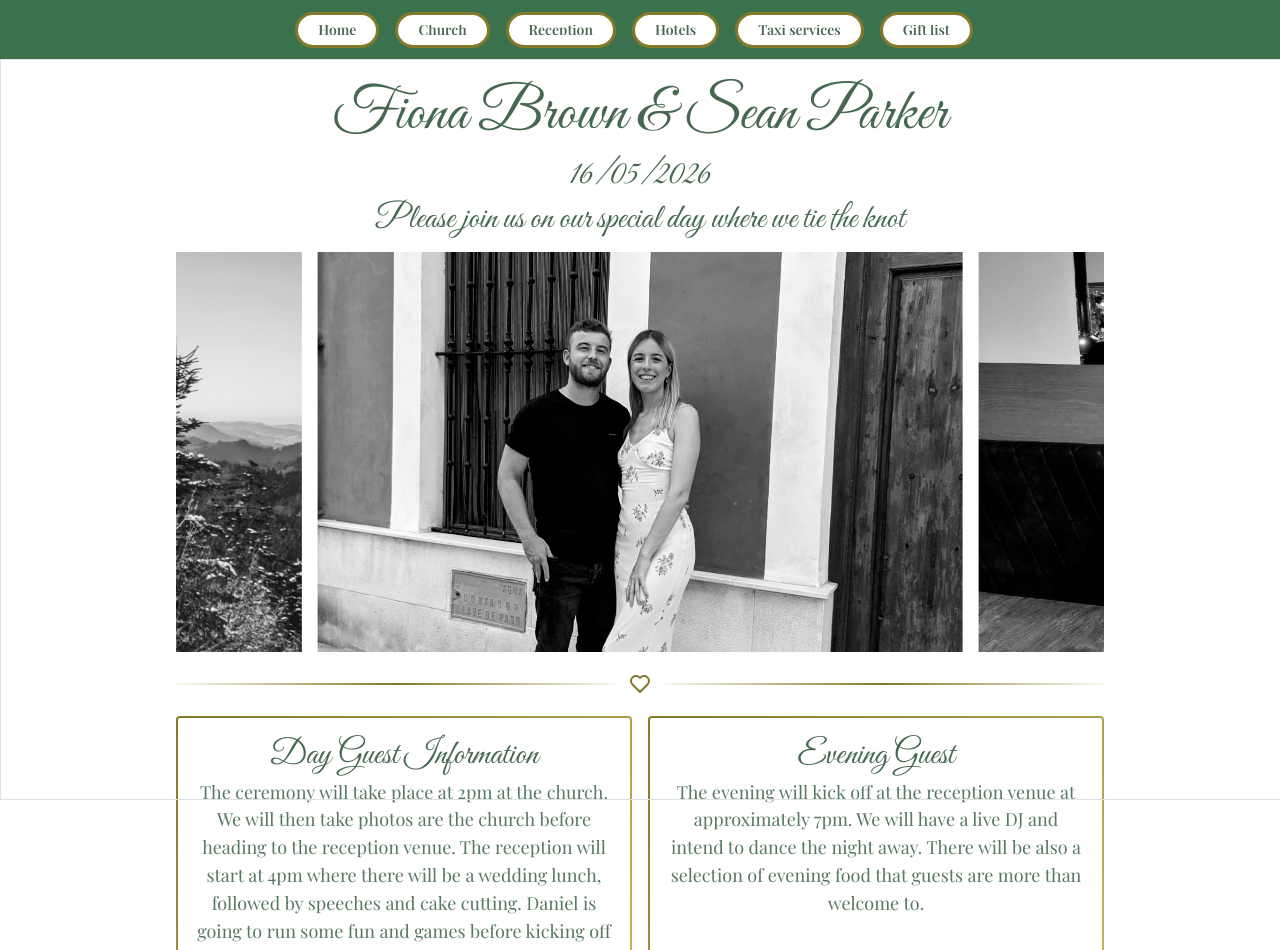
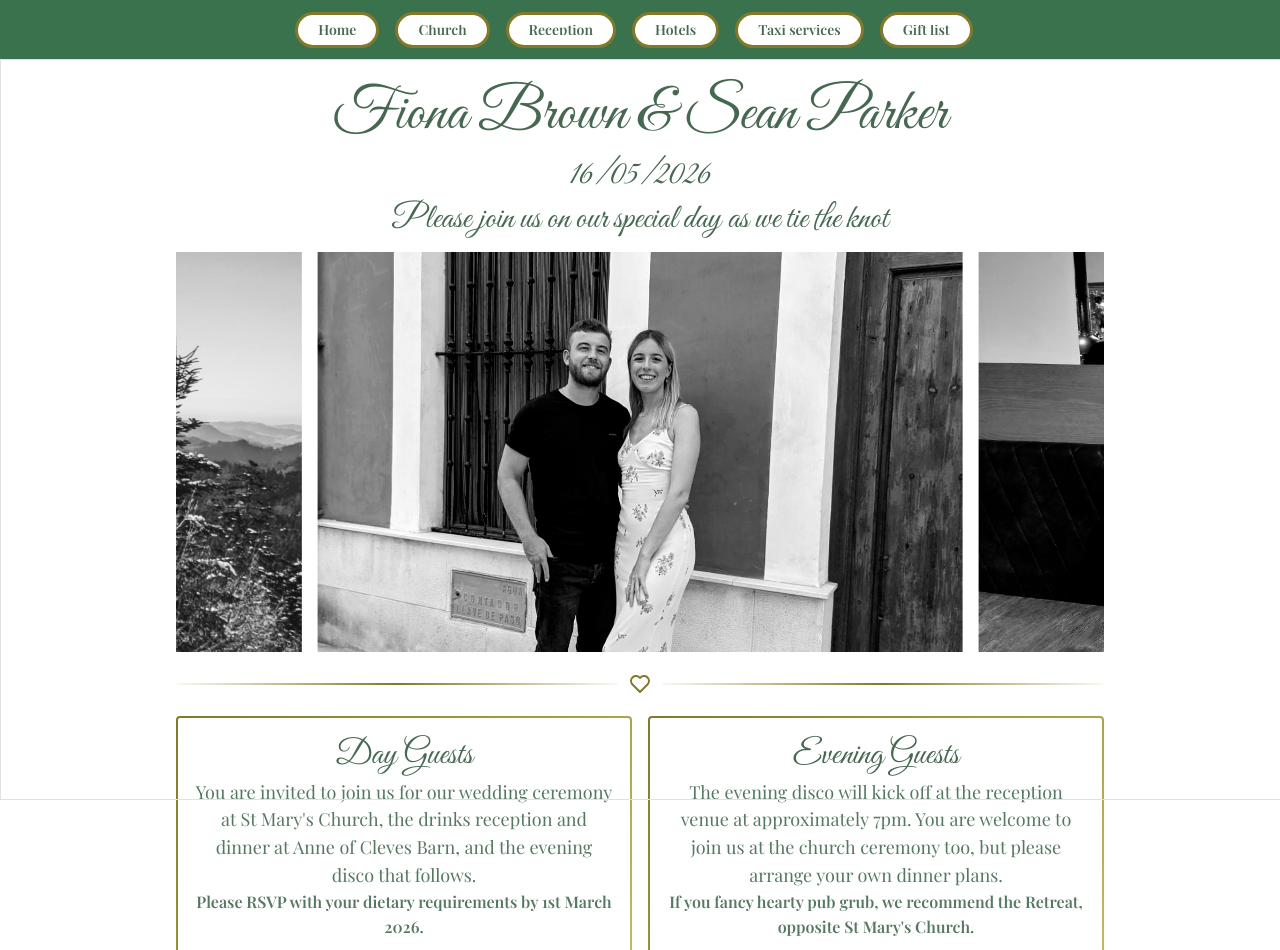
Before and after one commit to sparker0664/Wedding-App, a React (Vite) app: page /home in a window 1280 px wide. Shown: the top 950 px of the page. Built offline with nearby package versions, Linux system fonts and the light colour scheme.

Commit message:
Edited text for home page

```diff
--- a/src/features/home/index.tsx
+++ b/src/features/home/index.tsx
@@ -35,7 +35,7 @@ export default function HomePage() {
       </Title>
       <Title className={classes.title}>16/05/2026</Title>
       <Title className={classes.title}>
-        Please join us on our special day where we tie the knot
+        Please join us on our special day as we tie the knot
       </Title>
       <Carousel
         pt="xs"
@@ -54,22 +54,26 @@ export default function HomePage() {
       </div>
       <SimpleGrid cols={{ base: 1, sm: 2, lg: 2 }}>
         <Card className={classes.card}>
-          <Title className={classes.title}>Day Guest Information</Title>
+          <Title className={classes.title}>Day Guests </Title>
           <Text className={classes.paragraph}>
-            The ceremony will take place at 2pm at the church. We will then take
-            photos are the church before heading to the reception venue. The
-            reception will start at 4pm where there will be a wedding lunch,
-            followed by speeches and cake cutting. Daniel is going to run some
-            fun and games before kicking off the evening at 7pm.
+            You are invited to join us for our wedding ceremony at St Mary's
+            Church, the drinks reception and dinner at Anne of Cleves Barn, and
+            the evening disco that follows.
+            <Text className={localClasses.boldParagraph} fw={700}>
+              Please RSVP with your dietary requirements by 1st March 2026.
+            </Text>
           </Text>
         </Card>
         <Card className={classes.card}>
-          <Title className={classes.title}>Evening Guest</Title>
+          <Title className={classes.title}>Evening Guests</Title>
           <Text className={classes.paragraph}>
-            The evening will kick off at the reception venue at approximately
-            7pm. We will have a live DJ and intend to dance the night away.
-            There will be also a selection of evening food that guests are more
-            than welcome to.
+            The evening disco will kick off at the reception venue at
+            approximately 7pm. You are welcome to join us at the church ceremony
+            too, but please arrange your own dinner plans.
+            <Text className={localClasses.boldParagraph} fw={700}>
+              If you fancy hearty pub grub, we recommend the Retreat, opposite
+              St Mary's Church.
+            </Text>
           </Text>
         </Card>
       </SimpleGrid>
```
